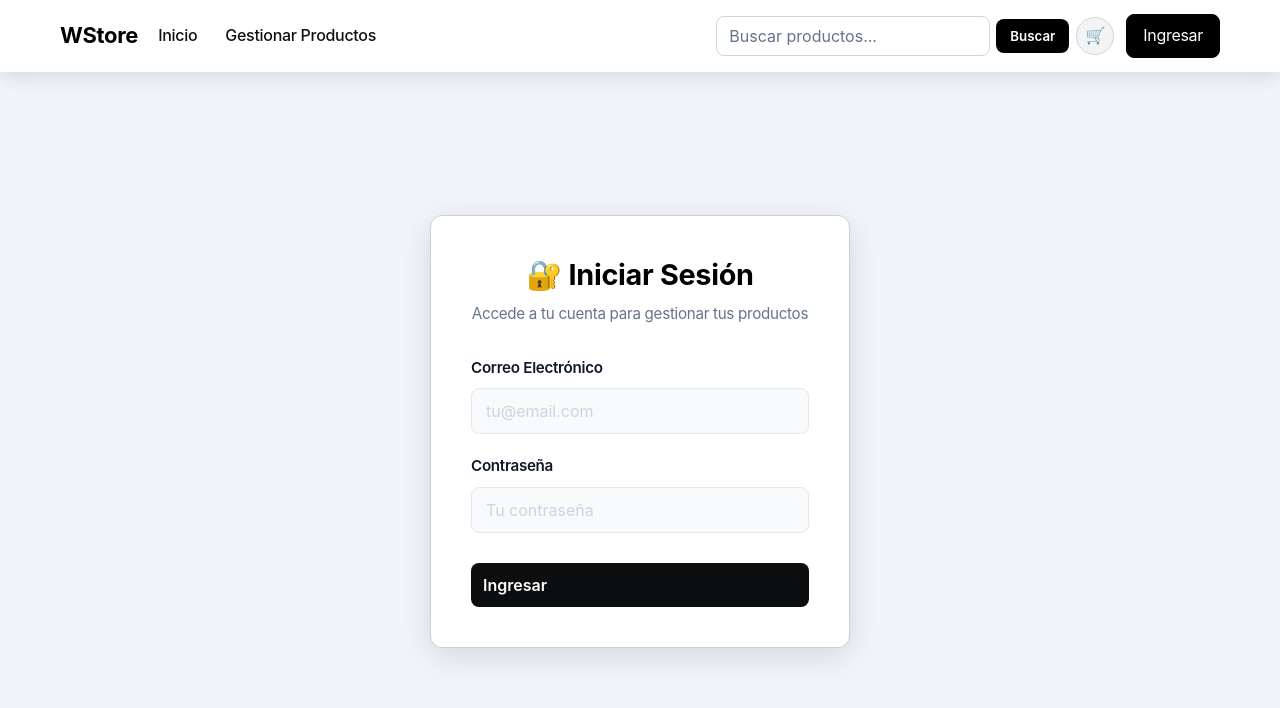
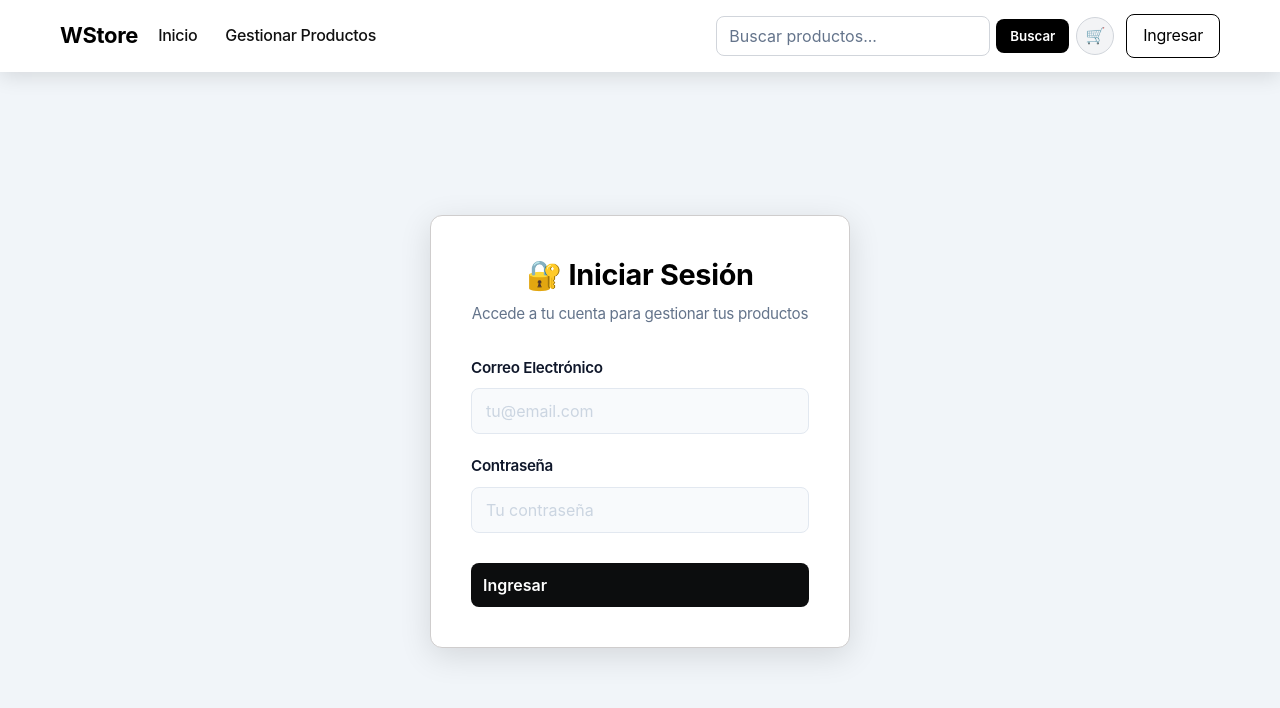
Before and after one commit to WIMI773/proyecto_angular, an Angular app: page /login in a window 1280 px wide. Shown: the top 708 px of the page. Built offline with nearby package versions, Linux system fonts and the light colour scheme.

Commit message:
Proyecto Funcionando

```diff
--- a/src/app/pages/home/home.component.css
+++ b/src/app/pages/home/home.component.css
@@ -336,12 +336,12 @@
 /* Activo */
 .category-card.active {
   border-color: #ffffff;
-background-color: #2d2d2d;
-  color: white;
+background-color: #eaeaea;
+  color: rgb(0, 0, 0);
 }
 
 .category-card.active .category-name {
-  color: white;
+  color: rgb(0, 0, 0);
 }
 
 /* Botón TODAS */
--- a/src/app/pages/home/home.component.ts
+++ b/src/app/pages/home/home.component.ts
@@ -91,7 +91,7 @@ export class HomeComponent implements OnInit, OnDestroy {
   //  CATEGORÍAS
   loadCategories(): void {
   this.categoryService.getCategories().subscribe(categories => {
-    this.categories = categories.slice(0, categories.length - 5); // Excluir las últimas 5 categorías
+    this.categories = categories.slice(0, categories.length - 2); // Excluir las últimas 5 categorías
   });
 }
 
--- a/src/app/shared/navbar/navbar.component.css
+++ b/src/app/shared/navbar/navbar.component.css
@@ -133,8 +133,8 @@
   padding: 8px 16px;
   border-radius: 8px;
   border: 1px solid #000;
-  background: #000000;
-  color: #ffffff;
+  background: #ffffff;
+  color: #000000;
   cursor: pointer;
 }
 
```
